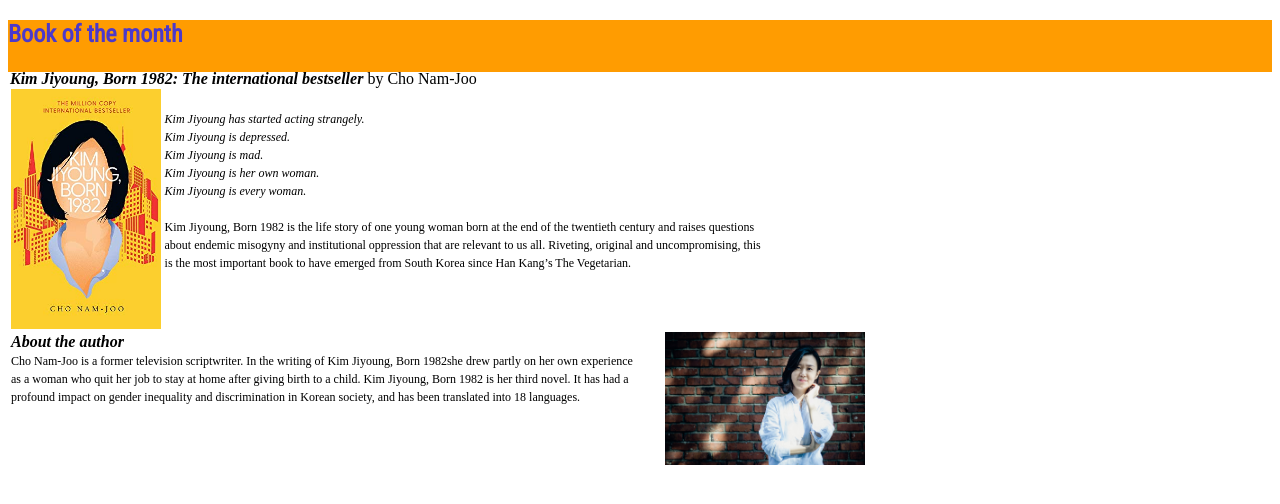
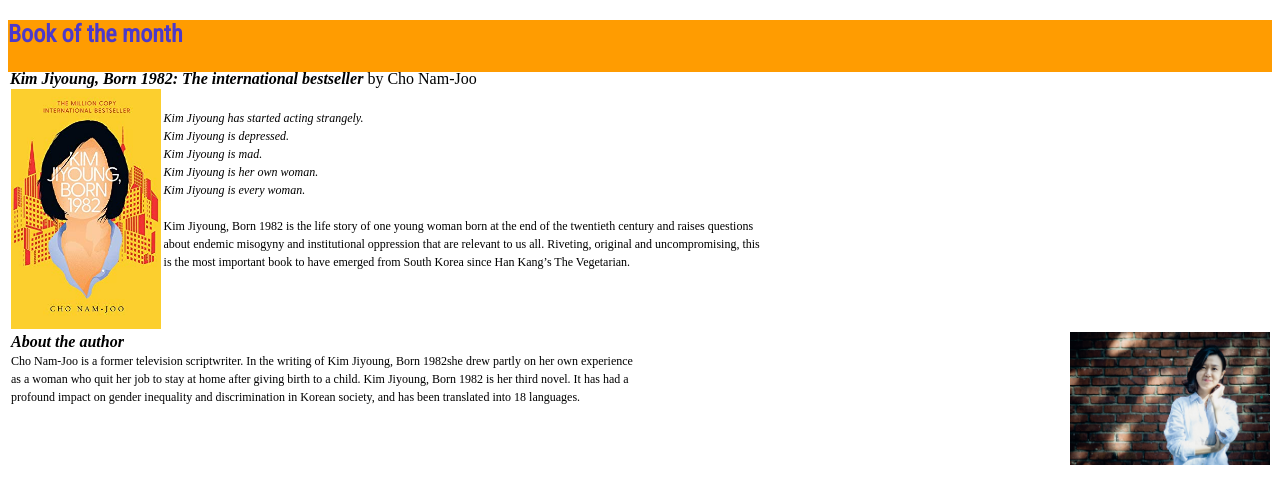
Before and after one commit to jeonghihi/commaneverends.github.io, a Jekyll site: the page commasmonth/2021-03-book.html, which Jekyll copies as it is, in a window 1280 px wide. Shown: the top 504 px of the page. Built offline with Jekyll 4.4.1, drawn with Linux system fonts in a browser that asks for light colours; some web fonts are replaced.

Commit message:
Update 2021-03-book.html

```diff
--- a/commasmonth/2021-03-book.html
+++ b/commasmonth/2021-03-book.html
@@ -24,8 +24,8 @@
   .div-book-month-book {margin:2px; float:left; position:relative; height:260px;}
   .div-book-month-author {padding:2px; position: relative;}
   .div-book-month-book-pic {float:left; padding:1px;}
-  .div-book-month-book-txt {float:left; width:48%; height:240px; padding:2px; margin:1px;}
-  .div-book-month-author-pic {width:48%; float:right;}
+  .div-book-month-book-txt {float:left; width:48%; height:240px; padding:2px;}
+  .div-book-month-author-pic {float:right; position: right;}
   .div-book-month-author-txt {margin:1px; float:left; width:50%}
 
 </style>
```
